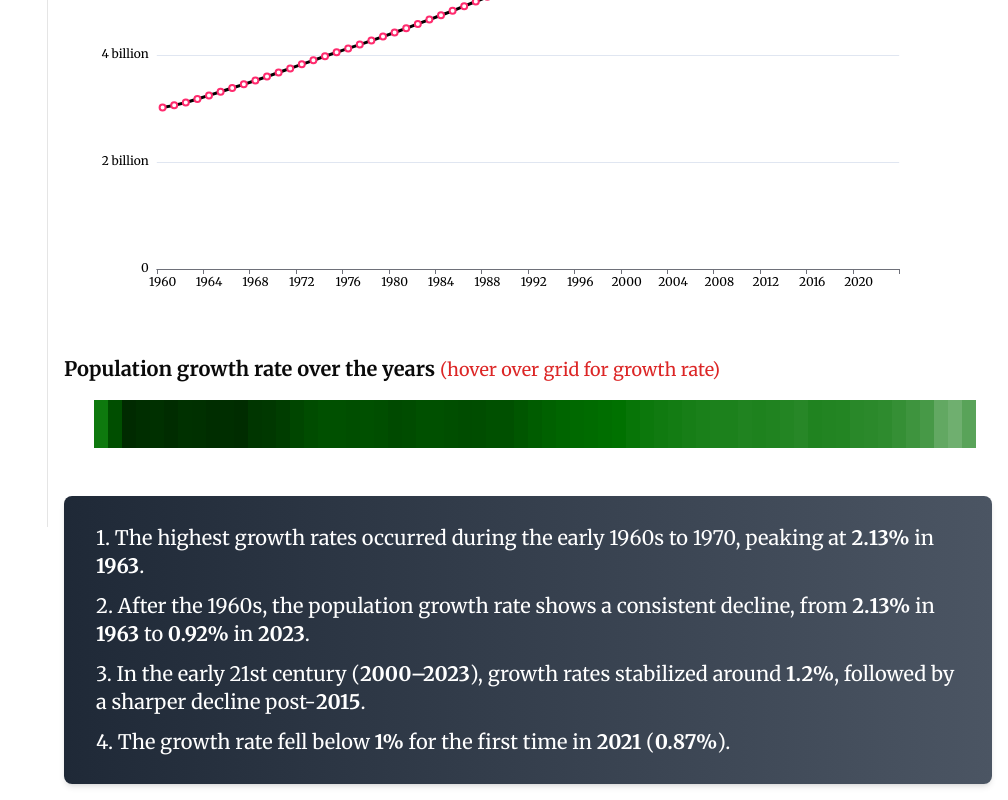
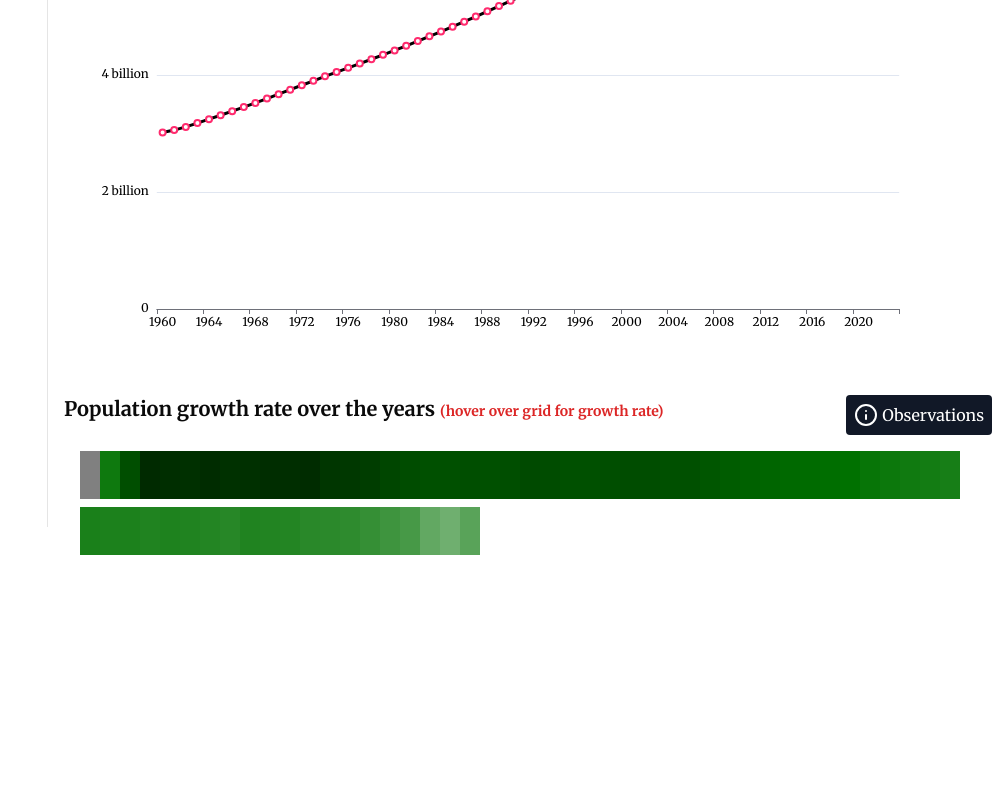
Before and after one commit to itsparasbisht/earth-population, a React (Vite) app: page / in a window 1280 px wide. Shown: the part 273-1073 px from the top of the page, without its empty margins (272-1280 px from the left). After the commit the page ends 860 px from the top, so only its background shows below. Built offline with nearby package versions, Linux system fonts and the light colour scheme.

Commit message:
growth rate observations card added

```diff
--- a/package.json
+++ b/package.json
@@ -10,7 +10,9 @@
     "preview": "vite preview"
   },
   "dependencies": {
+    "@radix-ui/react-hover-card": "^1.1.2",
     "@radix-ui/react-select": "^2.1.2",
+    "@radix-ui/react-tooltip": "^1.1.4",
     "class-variance-authority": "^0.7.0",
     "clsx": "^2.1.1",
     "echarts": "^5.5.1",
--- /dev/null
+++ b/src/components/ui/hover-card.tsx
@@ -0,0 +1,27 @@
+import * as React from "react";
+import * as HoverCardPrimitive from "@radix-ui/react-hover-card";
+
+import { cn } from "../../lib/utils";
+
+const HoverCard = HoverCardPrimitive.Root;
+
+const HoverCardTrigger = HoverCardPrimitive.Trigger;
+
+const HoverCardContent = React.forwardRef<
+  React.ElementRef<typeof HoverCardPrimitive.Content>,
+  React.ComponentPropsWithoutRef<typeof HoverCardPrimitive.Content>
+>(({ className, align = "center", sideOffset = 4, ...props }, ref) => (
+  <HoverCardPrimitive.Content
+    ref={ref}
+    align={align}
+    sideOffset={sideOffset}
+    className={cn(
+      "z-50 w-64 rounded-md border bg-popover p-4 text-popover-foreground shadow-md outline-none data-[state=open]:animate-in data-[state=closed]:animate-out data-[state=closed]:fade-out-0 data-[state=open]:fade-in-0 data-[state=closed]:zoom-out-95 data-[state=open]:zoom-in-95 data-[side=bottom]:slide-in-from-top-2 data-[side=left]:slide-in-from-right-2 data-[side=right]:slide-in-from-left-2 data-[side=top]:slide-in-from-bottom-2",
+      className
+    )}
+    {...props}
+  />
+));
+HoverCardContent.displayName = HoverCardPrimitive.Content.displayName;
+
+export { HoverCard, HoverCardTrigger, HoverCardContent };
--- /dev/null
+++ b/src/components/ui/tooltip.tsx
@@ -0,0 +1,30 @@
+import * as React from "react";
+import * as TooltipPrimitive from "@radix-ui/react-tooltip";
+
+import { cn } from "../../lib/utils";
+
+const TooltipProvider = TooltipPrimitive.Provider;
+
+const Tooltip = TooltipPrimitive.Root;
+
+const TooltipTrigger = TooltipPrimitive.Trigger;
+
+const TooltipContent = React.forwardRef<
+  React.ElementRef<typeof TooltipPrimitive.Content>,
+  React.ComponentPropsWithoutRef<typeof TooltipPrimitive.Content>
+>(({ className, sideOffset = 4, ...props }, ref) => (
+  <TooltipPrimitive.Portal>
+    <TooltipPrimitive.Content
+      ref={ref}
+      sideOffset={sideOffset}
+      className={cn(
+        "z-50 overflow-hidden rounded-md bg-primary px-3 py-1.5 text-xs text-primary-foreground animate-in fade-in-0 zoom-in-95 data-[state=closed]:animate-out data-[state=closed]:fade-out-0 data-[state=closed]:zoom-out-95 data-[side=bottom]:slide-in-from-top-2 data-[side=left]:slide-in-from-right-2 data-[side=right]:slide-in-from-left-2 data-[side=top]:slide-in-from-bottom-2",
+        className
+      )}
+      {...props}
+    />
+  </TooltipPrimitive.Portal>
+));
+TooltipContent.displayName = TooltipPrimitive.Content.displayName;
+
+export { Tooltip, TooltipTrigger, TooltipContent, TooltipProvider };
--- a/src/plots/PopulationGrowthGrid.tsx
+++ b/src/plots/PopulationGrowthGrid.tsx
@@ -1,4 +1,16 @@
 import { useEffect, useState } from "react";
+import {
+  Tooltip,
+  TooltipContent,
+  TooltipProvider,
+  TooltipTrigger,
+} from "../components/ui/tooltip";
+import {
+  HoverCard,
+  HoverCardContent,
+  HoverCardTrigger,
+} from "../components/ui/hover-card";
+import { InfoIcon } from "lucide-react";
 
 type PopulationGrowth = {
   year: number;
@@ -25,28 +37,63 @@ export default function PopulationGrowthGrid({ data }: WorldPopulation) {
   console.log(populationGrowthRate);
 
   return (
-    <div className="p-4 pt-0">
+    <div className="p-4 pt-0 w-full">
+      <div className="flex justify-between">
         <h2 className="text-xl font-semibold">
           Population growth rate over the years{" "}
-        <span className="text-lg font-normal text-red-600">
+          <span className="text-sm font-bold text-red-600">
             (hover over grid for growth rate)
           </span>
         </h2>
-      <div className="flex p-4">
+        <div>
+          <HoverCard openDelay={300}>
+            <HoverCardTrigger className="flex cursor-pointer bg-gray-900 p-2 gap-1 rounded-sm text-white">
+              <InfoIcon /> Observations
+            </HoverCardTrigger>
+            <HoverCardContent className="w-[500px] bg-gradient-to-r from-blue-500 to-indigo-600 text-white">
+              <div>
+                <p className="m-2">
+                  - The highest growth rates occurred during the early 1960s to
+                  1970, peaking at 2.13% in 1963.
+                </p>
+                <p className="m-2">
+                  - After the 1960s, the population growth rate shows a
+                  consistent decline, from 2.13% in 1963 to 0.92% in 2023.
+                </p>
+                <p className="m-2">
+                  - In the early 21st century (2000–2023), growth rates
+                  stabilized around 1.2%, followed by a sharper decline
+                  post-2015.
+                </p>
+                <p className="m-2">
+                  - The growth rate fell below 1% for the first time in 2021
+                  (0.87%).
+                </p>
+              </div>
+            </HoverCardContent>
+          </HoverCard>
+        </div>
+      </div>
+      <div className="flex flex-wrap gap-y-2 p-4">
         {populationGrowthRate.map((item) => (
+          <TooltipProvider key={item.year} delayDuration={100}>
+            <Tooltip>
+              <TooltipTrigger>
                 <div
                   key={item.year}
-            className="w-5 h-12"
-            style={{ backgroundColor: getColorByGrowthRate(item.growth_rate) }}
-            title={`Year: ${item.year}, Growth Rate: ${
+                  className="flex-1 w-5 h-12"
+                  style={{
+                    backgroundColor: getColorByGrowthRate(item.growth_rate),
+                  }}
+                ></div>
+              </TooltipTrigger>
+              <TooltipContent>
+                {`Year: ${item.year}, Growth Rate: ${
                   item.growth_rate ?? "N/A"
                 }%`}
-          >
-            {/* Accessible content for screen readers */}
-            <span className="sr-only">{`Year: ${item.year}, Growth Rate: ${
-              item.growth_rate ?? "N/A"
-            }%`}</span>
-          </div>
+              </TooltipContent>
+            </Tooltip>
+          </TooltipProvider>
         ))}
       </div>
     </div>
@@ -75,7 +122,7 @@ function provideGrowthRate(data: { [key: string]: number }) {
 }
 
 function getColorByGrowthRate(growthRate: number | null) {
-  if (growthRate === null) return "bg-gray-300";
+  if (growthRate === null) return "gray";
   const intensity = Math.min(Math.max(growthRate, 0), 5) * 180;
   const r = Math.min(255 - intensity);
   const g = Math.min(255 - intensity / 1.8);
--- a/src/plots/WorldPopulation.tsx
+++ b/src/plots/WorldPopulation.tsx
@@ -16,55 +16,15 @@ export default function WorldPopulation({ data }: WorldPopulationProps) {
   }, [data]);
 
   return (
-    <div className="w-full h-screen">
+    <div className="w-full h-full">
       <div className="p-4">
         <h2 className="text-3xl font-semibold text-gray-900">
           Total World Population and Growth Rate (1960-2023)
         </h2>
       </div>
-      <div id="world-population" className="w-full h-[70%] p-4"></div>
-      <div>
+      <div id="world-population" className="w-full h-[75%] p-4"></div>
+      <div className="w-full">
         <PopulationGrowthGrid data={data} />
-      </div>
-      <div className="p-4">
-        <section className="bg-gradient-to-r from-gray-800 to-gray-600 py-4 px-6 rounded-lg shadow-md text-white">
-          <ul>
-            <li className="flex items-start my-3">
-              <p className="text-lg md:text-xl ml-2">
-                1. The highest growth rates occurred during the early 1960s to
-                1970, peaking at <span className="font-semibold">2.13%</span> in{" "}
-                <span className="font-semibold">1963</span>.
-              </p>
-            </li>
-            <li className="flex items-start my-3">
-              <p className="text-lg md:text-xl ml-2">
-                2. After the 1960s, the population growth rate shows a
-                consistent decline, from{" "}
-                <span className="font-semibold">2.13%</span> in{" "}
-                <span className="font-semibold">1963</span> to{" "}
-                <span className="font-semibold">0.92%</span> in{" "}
-                <span className="font-semibold">2023</span>.
-              </p>
-            </li>
-            <li className="flex items-start my-3">
-              <p className="text-lg md:text-xl ml-2">
-                3. In the early 21st century (
-                <span className="font-semibold">2000–2023</span>), growth rates
-                stabilized around <span className="font-semibold">1.2%</span>,
-                followed by a sharper decline post-
-                <span className="font-semibold">2015</span>.
-              </p>
-            </li>
-            <li className="flex items-start my-3">
-              <p className="text-lg md:text-xl ml-2">
-                4. The growth rate fell below{" "}
-                <span className="font-semibold">1%</span> for the first time in{" "}
-                <span className="font-semibold">2021</span> (
-                <span className="font-semibold">0.87%</span>).
-              </p>
-            </li>
-          </ul>
-        </section>
       </div>
     </div>
   );
```
Also changed, not shown: 1 other file (tests, documents, lock files or other folders). Lines whose indentation alone changed are shown as unchanged.
